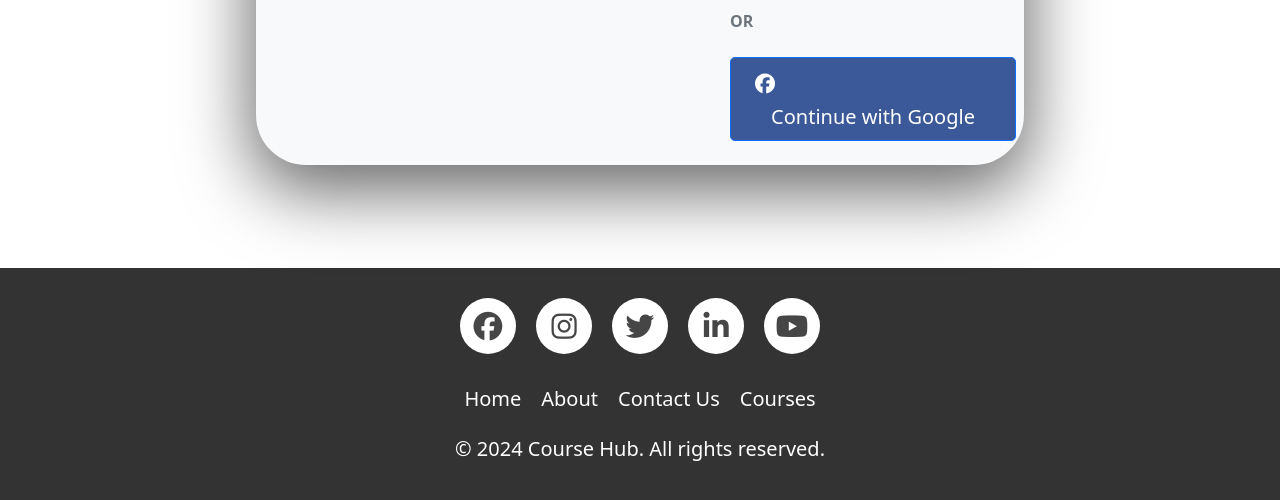
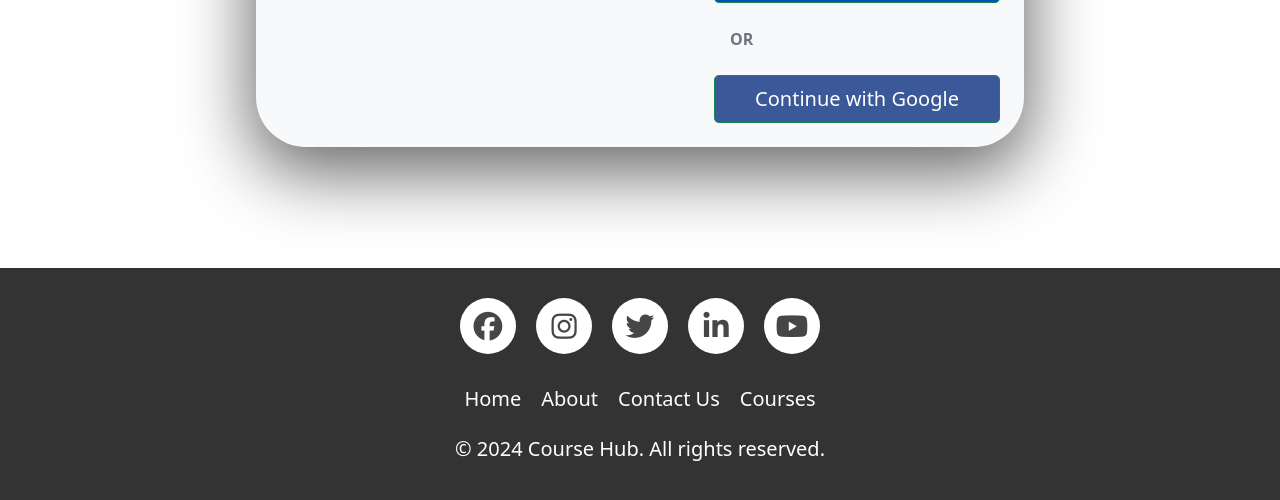
Before and after one commit to khoavpt/coursehub, a Django app: page /auth/register/ in a window 1280 px wide. Shown: the part 608-1108 px from the top of the page. Run offline with Django 4.2, Linux system fonts and the light colour scheme; parts of the project's set-up code (start-up, migrations or seed data) failed here and were passed over; some libraries are stand-ins or nearby versions.

Commit message:
clean up

```diff
--- a/coursehub/templates/partials/_footer.html
+++ b/coursehub/templates/partials/_footer.html
@@ -1,8 +1,21 @@
 {% load static %}
 
 {% block extra_css %}
+<style>
+    html, body {
+        height: 100%;
+        margin: 0;
+    }
 
-<style>
+    body {
+        display: flex;
+        flex-direction: column;
+    }
+
+    main {
+        flex: 1;
+    }
+
     .footer-container {
         background-color: #333;
         color: white;
@@ -11,6 +24,7 @@
         flex-direction: column;
         justify-content: space-between;
         align-items: center;
+        margin-top: auto; /* Ensure footer is pushed to the bottom */
     }
 
     .social-icons {
@@ -26,7 +40,6 @@
         justify-content: center;
         align-items: center;
     }
-
 
     .social-icons a {
         text-decoration: none;
@@ -89,7 +102,6 @@
         }
     }
 </style>
-
 {% endblock %}
 
 <div class="footer-container">
@@ -108,4 +120,5 @@
     </div>
     <div class="footer-info">
         <p>&copy; 2024 Course Hub. All rights reserved.</p>
+    </div>
 </div>
--- a/coursehub/templates/users/login.html
+++ b/coursehub/templates/users/login.html
@@ -23,15 +23,15 @@
                 </div>
 
                 <!-- Submit button -->
-                <button type="submit" class="btn btn-primary btn-lg btn-block w-100">Sign in</button>
+                <button type="submit" class="btn btn-outline-success btn-lg btn-block w-100">Sign in</button>
 
                 <div class="divider d-flex align-items-center my-4">
                   <p class="text-center fw-bold mx-3 mb-0 text-muted">OR</p>
                 </div>
 
-                <a class="btn btn-primary btn-lg w-100 " style="background-color: #3b5998" href="#!"
+                <a class="btn btn-outline-success btn-lg w-100 " style="background-color: #3b5998" href="#!"
                   role="button">
-                  <i class="fab fa-facebook-f me-2"></i>Continue with Google
+                  Continue with Google
                 </a>
 
 
--- a/coursehub/templates/users/register.html
+++ b/coursehub/templates/users/register.html
@@ -39,15 +39,15 @@
                 </div>
 
                 <!-- Submit button -->
-                <button type="submit" class="btn btn-primary btn-lg btn-block w-100">Sign in</button>
+                <button type="submit" class="btn btn-outline-success btn-lg btn-block w-100">Sign in</button>
 
                 <div class="divider d-flex align-items-center my-4">
                   <p class="text-center fw-bold mx-3 mb-0 text-muted">OR</p>
                 </div>
 
-                <a class="btn btn-primary btn-lg w-100 " style="background-color: #3b5998" href="#!"
+                <a class="btn btn-outline-success btn-lg w-100 " style="background-color: #3b5998" href="#!"
                   role="button">
-                  <i class="fab fa-facebook-f me-2"></i>Continue with Google
+                  Continue with Google
                 </a>
 
 
```
Also changed, not shown: coursehub/courses/recommendations/rating_data.csv, coursehub/media/profile_pics/nucr6wldpnb41_h2WigU7.jpg (added), coursehub/media/profile_pics/nucr6wldpnb41_xr6UyRT.jpg (added), 2 other files.
